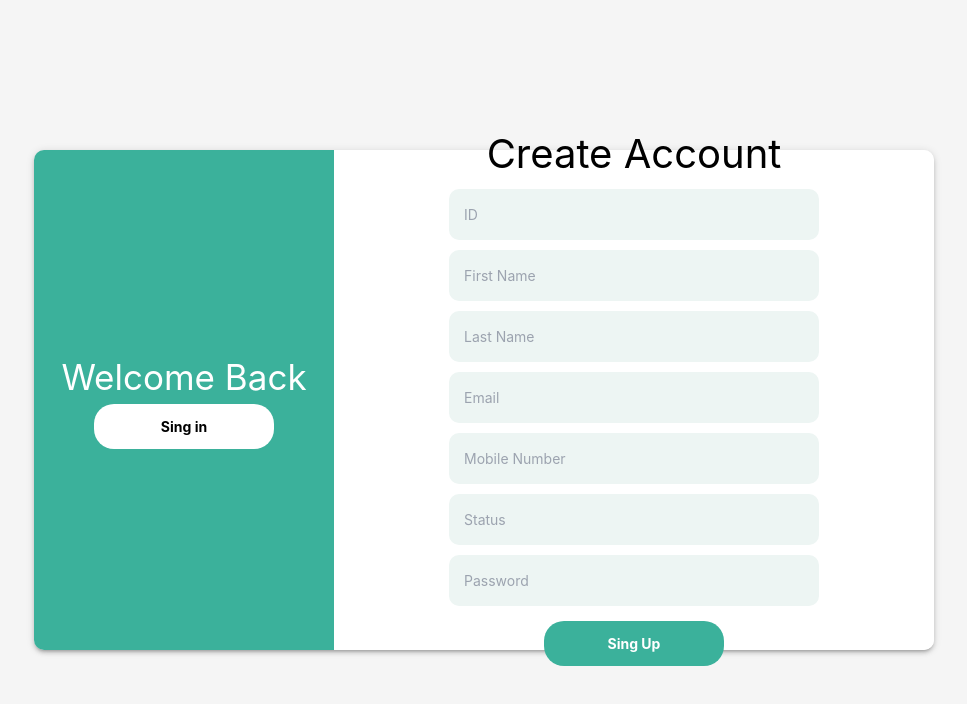
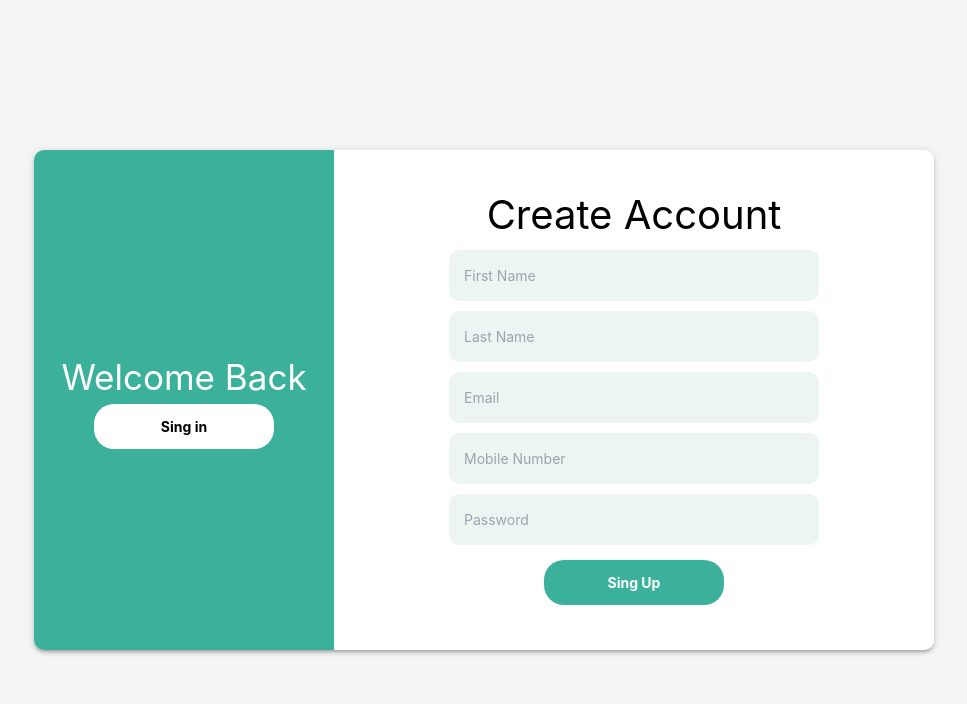
Before and after one commit to Navodhya-2011/StudentAdminFront, a React (Create React App) app: page /adminsignup in a window 1280 px wide. Shown: the top 704 px of the page, without its empty margins (156-1123 px from the left). Built offline with nearby package versions, Linux system fonts and the light colour scheme.

Commit message:
AdminSignUp index.js changes

```diff
--- a/src/components/AdminSignUp/index.jsx
+++ b/src/components/AdminSignUp/index.jsx
@@ -23,7 +23,7 @@ const AdminSignup = () => {
 	const handleSubmit = async (e) => {
 		e.preventDefault();
 		try {
-			const url = "http://localhost:4000/app/signup";
+			const url = "http://localhost:4000/app/adminsignup";
 			const { data: res } = await axios.post(url, data);
 			navigate("/login");
 			console.log(res.message);
@@ -52,15 +52,6 @@ const AdminSignup = () => {
 				<div className={styles.right}>
 					<form className={styles.form_container} onSubmit={handleSubmit}>
 						<h1>Create Account</h1>
-						<input
-							type="number"
-							placeholder="ID"
-							name="id"
-							onChange={handleChange}
-							value={data.id}
-							required
-							className={styles.input}
-						/>
                         <input
 							type="text"
 							placeholder="First Name"
@@ -97,15 +88,6 @@ const AdminSignup = () => {
 							required
 							className={styles.input}
 						/>
-                        <input
-							type="text"
-							placeholder="Status"
-							name="status"
-							onChange={handleChange}
-							value={data.status}
-							required
-							className={styles.input}
-						/>
 						<input
 							type="password"
 							placeholder="Password"
```
